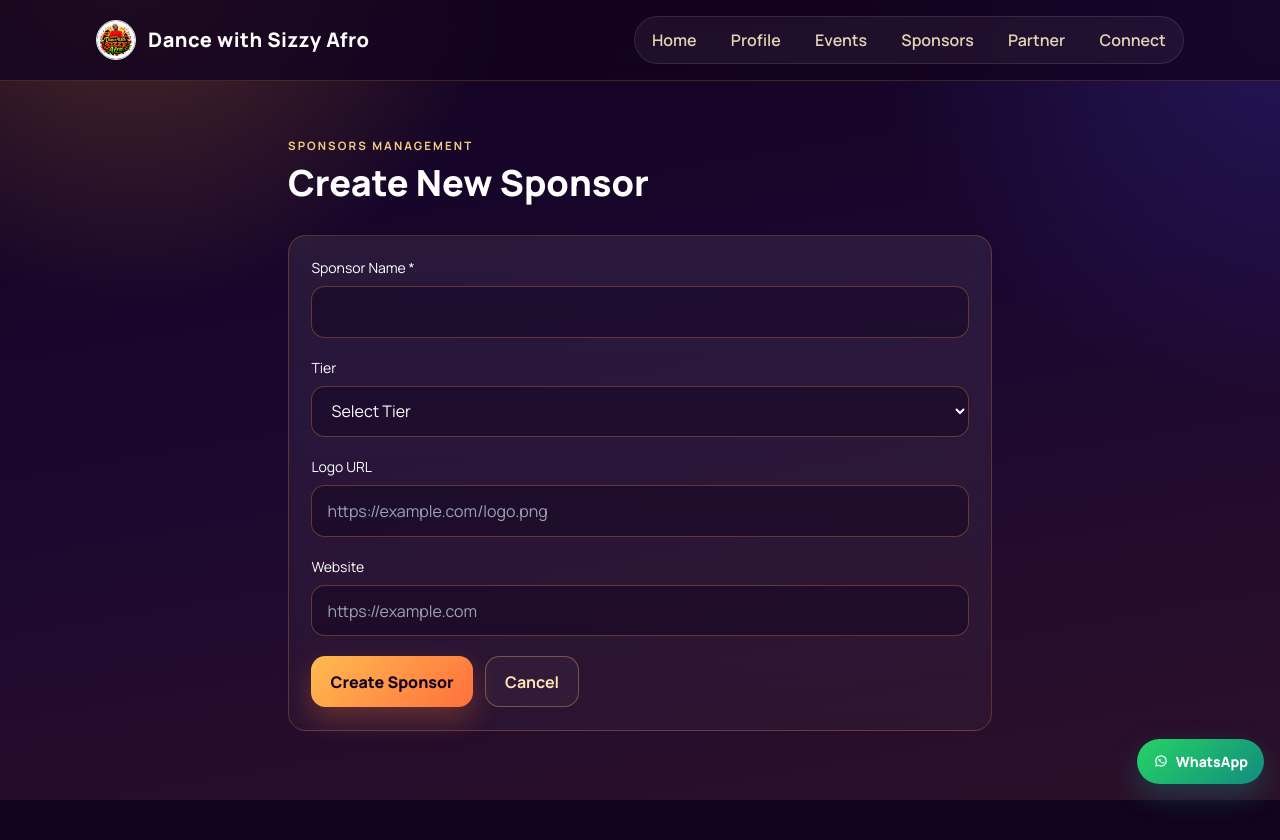
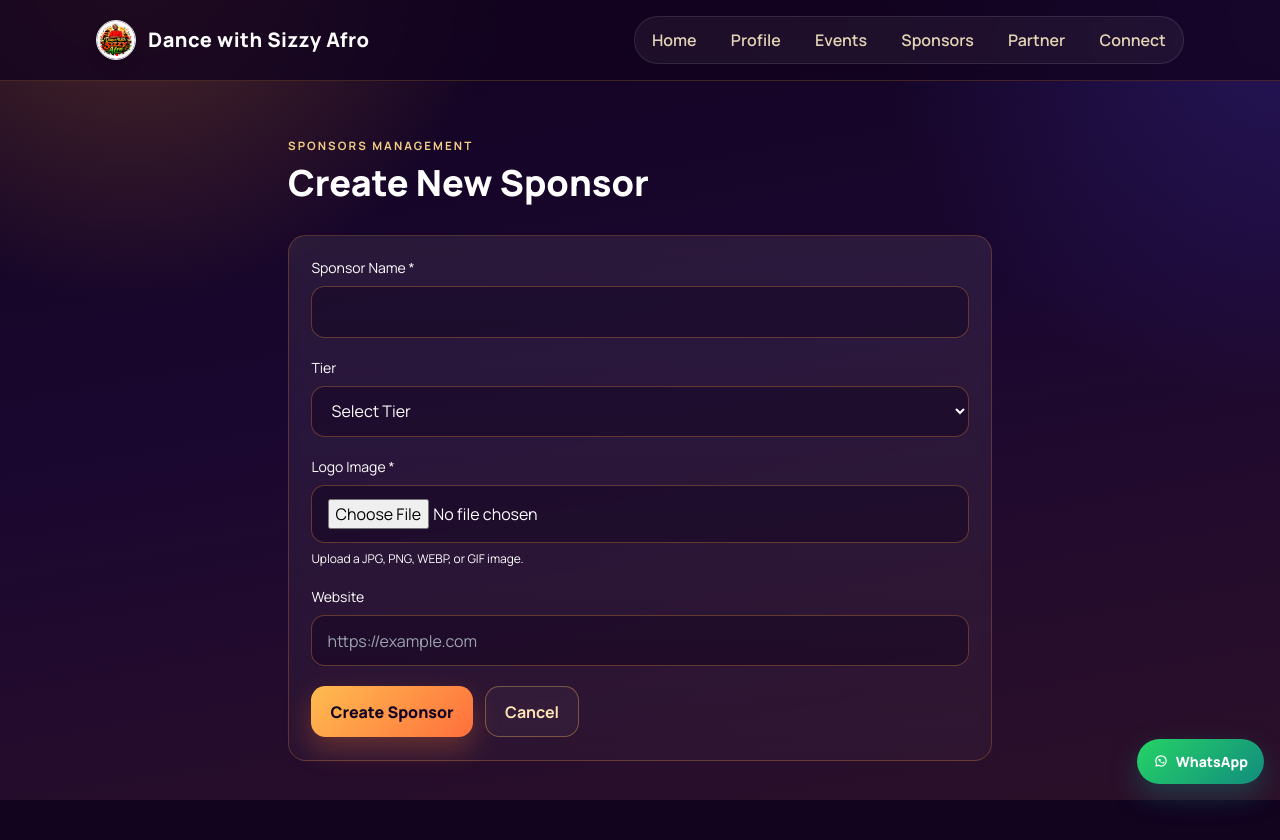
Before and after one commit to twinodev/sizzy-afro-website, a Flask app: page /admin/sponsors/create in a window 1280 px wide. Shown: the top 840 px of the page. Run offline with Flask 3, Linux system fonts and the light colour scheme; the visitor is signed in with stand-in values (Sample User, id 1); some libraries are stand-ins or nearby versions.

Commit message:
Add sponsor logo image uploads

```diff
--- a/app.py
+++ b/app.py
@@ -39,7 +39,8 @@ app.config["ADMIN_EMAIL"] = os.getenv("ADMIN_EMAIL", "sizzyafro@gmail.com")
 app.config["MAIL_SUPPRESS_SEND"] = True  # Disable actual sending during development
 app.config["SUPABASE_URL"] = os.getenv("SUPABASE_URL")
 app.config["SUPABASE_SERVICE_ROLE_KEY"] = os.getenv("SUPABASE_SERVICE_ROLE_KEY")
-app.config["SUPABASE_STORAGE_BUCKET"] = os.getenv("SUPABASE_STORAGE_BUCKET", "event-flyers")
+app.config["SUPABASE_FLYER_BUCKET"] = os.getenv("SUPABASE_FLYER_BUCKET", "event-flyers")
+app.config["SUPABASE_LOGO_BUCKET"] = os.getenv("SUPABASE_LOGO_BUCKET", "sponsor-logos")
 
 # Initialize mail lazily
 mail = None
@@ -117,26 +118,26 @@ def _allowed_image_filename(filename):
     return extension in allowed_extensions
 
 
-def _upload_flyer_to_supabase(file_storage):
+def _upload_image_to_supabase(file_storage, bucket_name, object_prefix, error_label):
     """Upload an image to Supabase Storage and return its public URL."""
     if not file_storage or not file_storage.filename:
-        raise ValueError("Please choose a flyer image to upload.")
+        raise ValueError(f"Please choose a {error_label} image to upload.")
 
     if not app.config["SUPABASE_URL"] or not app.config["SUPABASE_SERVICE_ROLE_KEY"]:
         raise ValueError("Supabase storage is not configured.")
 
     if not _allowed_image_filename(file_storage.filename):
-        raise ValueError("Flyer image must be a JPG, PNG, WEBP, or GIF file.")
+        raise ValueError(f"{error_label.capitalize()} image must be a JPG, PNG, WEBP, or GIF file.")
 
     original_extension = os.path.splitext(file_storage.filename)[1].lower()
     mime_type = file_storage.mimetype or mimetypes.guess_type(file_storage.filename)[0] or "application/octet-stream"
     if not mime_type.startswith("image/"):
-        raise ValueError("Flyer image must be an image file.")
+        raise ValueError(f"{error_label.capitalize()} image must be an image file.")
 
-    object_name = f"events/{uuid.uuid4().hex}{original_extension or '.jpg'}"
+    object_name = f"{object_prefix}/{uuid.uuid4().hex}{original_extension or '.jpg'}"
     upload_url = (
         f"{app.config['SUPABASE_URL'].rstrip('/')}"
-        f"/storage/v1/object/{app.config['SUPABASE_STORAGE_BUCKET']}/{quote(object_name, safe='/')}"
+        f"/storage/v1/object/{bucket_name}/{quote(object_name, safe='/')}"
     )
 
     payload = file_storage.read()
@@ -156,14 +157,22 @@ def _upload_flyer_to_supabase(file_storage):
         with urlopen(request_obj, timeout=30) as response:
             response.read()
     except HTTPError as error:
-        raise ValueError(f"Flyer upload failed with status {error.code}.") from error
+        raise ValueError(f"{error_label.capitalize()} upload failed with status {error.code}.") from error
     except URLError as error:
-        raise ValueError("Flyer upload failed. Please try again.") from error
+        raise ValueError(f"{error_label.capitalize()} upload failed. Please try again.") from error
 
     return (
         f"{app.config['SUPABASE_URL'].rstrip('/')}"
-        f"/storage/v1/object/public/{app.config['SUPABASE_STORAGE_BUCKET']}/{quote(object_name, safe='/')}"
+        f"/storage/v1/object/public/{bucket_name}/{quote(object_name, safe='/')}"
     )
+
+
+def _upload_flyer_to_supabase(file_storage):
+    return _upload_image_to_supabase(file_storage, app.config["SUPABASE_FLYER_BUCKET"], "events", "flyer")
+
+
+def _upload_logo_to_supabase(file_storage):
+    return _upload_image_to_supabase(file_storage, app.config["SUPABASE_LOGO_BUCKET"], "sponsors", "logo")
 
 
 def admin_required(view_func):
@@ -424,12 +433,18 @@ def admin_sponsors():
 def admin_sponsors_create():
     if request.method == "POST":
         name = request.form.get("name", "").strip()
-        logo_url = request.form.get("logo_url", "").strip()
         website = request.form.get("website", "").strip()
         tier = request.form.get("tier", "").strip()
+        logo_file = request.files.get("logo_file")
 
-        if not name:
-            flash("Sponsor name is required.", "error")
+        if not name or not logo_file or not logo_file.filename:
+            flash("Sponsor name and logo image are required.", "error")
+            return redirect(url_for("admin_sponsors_create"))
+
+        try:
+            logo_url = _upload_logo_to_supabase(logo_file)
+        except ValueError as error:
+            flash(str(error), "error")
             return redirect(url_for("admin_sponsors_create"))
 
         sponsor = Sponsor(
@@ -454,13 +469,21 @@ def admin_sponsors_edit(sponsor_id):
 
     if request.method == "POST":
         name = request.form.get("name", "").strip()
-        logo_url = request.form.get("logo_url", "").strip()
         website = request.form.get("website", "").strip()
         tier = request.form.get("tier", "").strip()
+        logo_file = request.files.get("logo_file")
 
         if not name:
             flash("Sponsor name is required.", "error")
             return redirect(url_for("admin_sponsors_edit", sponsor_id=sponsor_id))
+
+        logo_url = sponsor.logo_url
+        if logo_file and logo_file.filename:
+            try:
+                logo_url = _upload_logo_to_supabase(logo_file)
+            except ValueError as error:
+                flash(str(error), "error")
+                return redirect(url_for("admin_sponsors_edit", sponsor_id=sponsor_id))
 
         sponsor.name = name
         sponsor.logo_url = logo_url
--- a/templates/admin_sponsors_form.html
+++ b/templates/admin_sponsors_form.html
@@ -21,7 +21,7 @@
     {% endif %}
   {% endwith %}
 
-  <form method="POST" class="card-soft space-y-5">
+  <form method="POST" enctype="multipart/form-data" class="card-soft space-y-5">
     <div>
       <label for="name" class="block text-sm mb-2 text-afro-100">Sponsor Name *</label>
       <input id="name" name="name" type="text" class="field-input" value="{{ sponsor.name if sponsor else '' }}" required />
@@ -39,8 +39,15 @@
     </div>
 
     <div>
-      <label for="logo_url" class="block text-sm mb-2 text-afro-100">Logo URL</label>
-      <input id="logo_url" name="logo_url" type="url" class="field-input" value="{{ sponsor.logo_url if sponsor else '' }}" placeholder="https://example.com/logo.png" />
+      <label for="logo_file" class="block text-sm mb-2 text-afro-100">Logo Image {% if not sponsor %}*{% endif %}</label>
+      <input id="logo_file" name="logo_file" type="file" accept="image/*" class="field-input" {% if not sponsor %}required{% endif %} />
+      <p class="mt-2 text-xs text-afro-100/70">Upload a JPG, PNG, WEBP, or GIF image.</p>
+      {% if sponsor and sponsor.logo_url %}
+        <div class="mt-4">
+          <p class="text-xs text-afro-100/70 mb-2">Current logo</p>
+          <img src="{{ sponsor.logo_url }}" alt="{{ sponsor.name }} logo" class="h-20 w-auto object-contain rounded-xl border border-white/10 bg-white/5 p-3" />
+        </div>
+      {% endif %}
     </div>
 
     <div>
```
Also changed, not shown: templates/admin_sponsors.html (+11 -1 lines).
